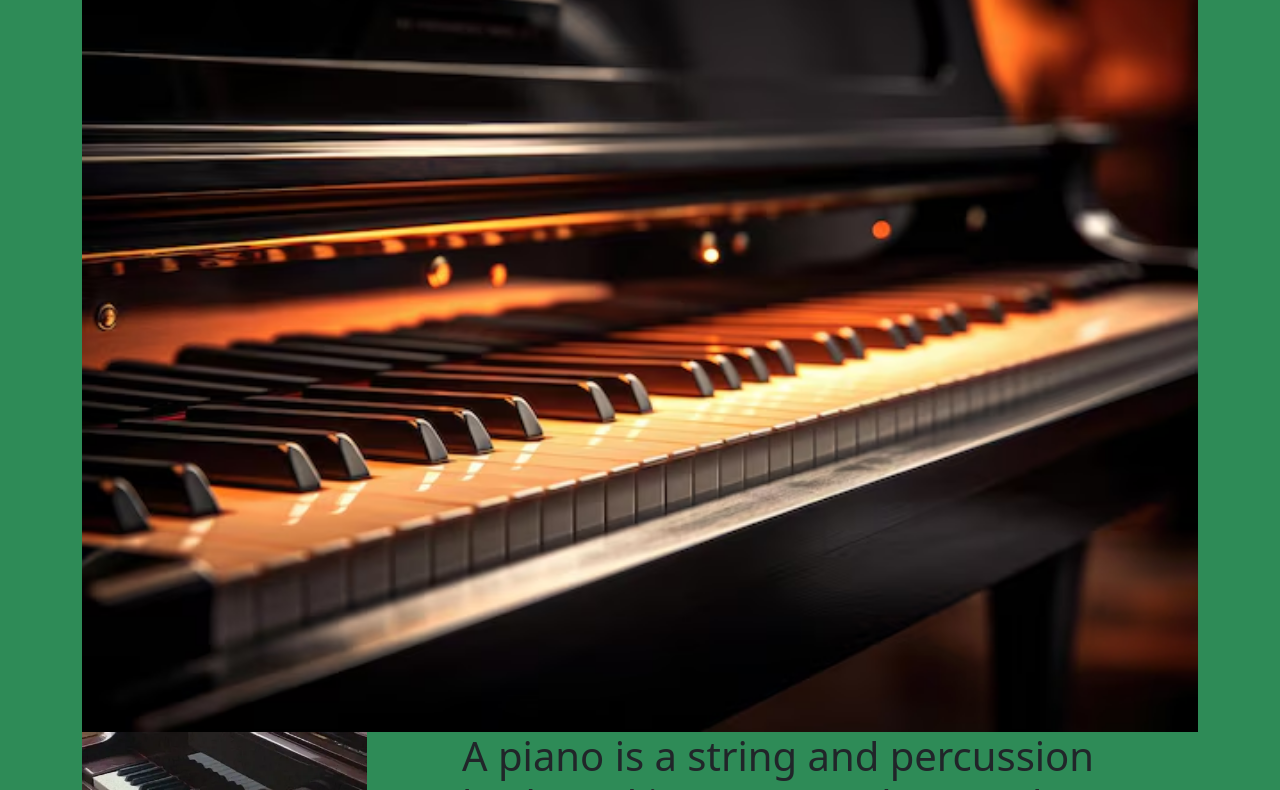
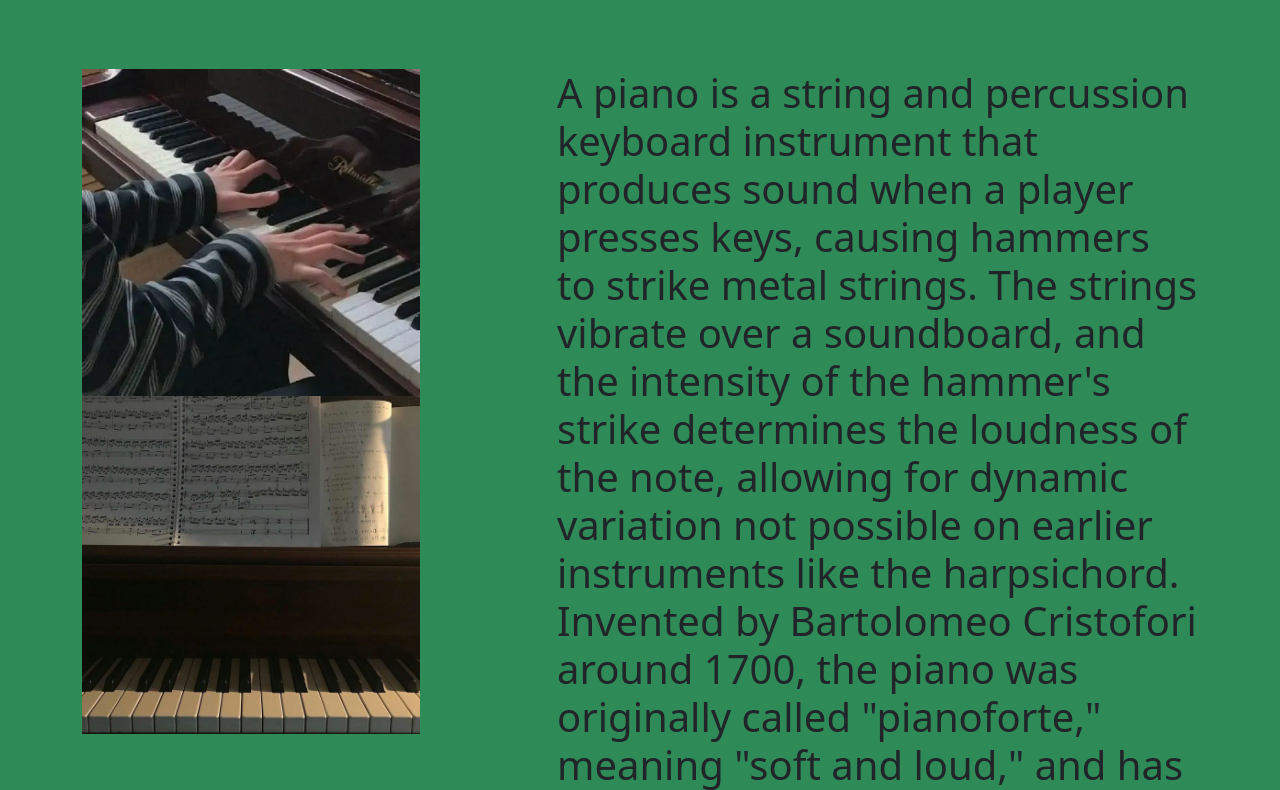
Before and after one commit to georgioutimo/georgioutimo.github.io, a plain HTML site: page index.html in a window 1280 px wide. Shown: the part 67-857 px from the top of the page. Drawn offline with nearby package versions, Linux system fonts and the light colour scheme.

Commit message:
Add files via upload

```diff
--- a/css/style.css
+++ b/css/style.css
@@ -1,13 +1,9 @@
 .myphoto1{
-	width:100%;
+	width:75%;
 }
 
 .myphoto2{
-	width:80%;
-}
-
-.myphoto3{
-	width:100%;
+	width:75%;
 }
 
 body{
@@ -19,3 +15,7 @@ body{
 	background-attachment: fixed;
 	background-size: 100% 100%;
 }
+
+div{
+	margin-bottom: 40px;
+}
--- a/index.html
+++ b/index.html
@@ -13,24 +13,25 @@
 		<div class="row">
 			<div class="col-xs-12 col-md-12">
 					<h1>The Piano</h1>
-				<img class="myphoto1"src="img/Piano2.jpg">
+
 
 			</div>
 		</div>
 		<div class="row">
-			<div class="col-xs-4 col-md-4">
-				<img class="myphoto2"src="img/Piano6.webp">
+			<div class="col-xs-12 col-md-5">
+				<img class="myphoto1"src="img/Piano6.webp">
+				<img class="myphoto2"src="img/Piano4.jpg">
 			</div>
-			<div class="col-xs-8 col-md-8">
+			<div class="col-xs-12 col-md-7">
 				<h1>A piano is a string and percussion keyboard instrument that produces sound when a player presses keys, causing hammers to strike metal strings. The strings vibrate over a soundboard, and the intensity of the hammer's strike determines the loudness of the note, allowing for dynamic variation not possible on earlier instruments like the harpsichord. Invented by Bartolomeo Cristofori around 1700, the piano was originally called "pianoforte," meaning "soft and loud," and has since become a versatile instrument used in many musical genres, from classical to jazz and rock.</h1>
 			</div>
-		</div>
+
 		</div>
 		<div class="row">
-			<div class="col-xs-6 col-md-6">
+			<div class="col-xs-12 col-md-6">
 				<iframe data-testid="embed-iframe" style="border-radius:12px" src="https://open.spotify.com/embed/track/39zu6JGd6tvRNsqyK78RLk?utm_source=generator" width="100%" height="352" frameBorder="0" allowfullscreen="" allow="autoplay; clipboard-write; encrypted-media; fullscreen; picture-in-picture" loading="lazy"></iframe>
 			</div>
-			<div class="col-xs-6 col-md-6">
+			<div class="col-xs-12 col-md-6">
 				<iframe data-testid="embed-iframe" style="border-radius:12px" src="https://open.spotify.com/embed/album/2bP8L39GYpPSN2wnNqTJJr?utm_source=generator" width="100%" height="352" frameBorder="0" allowfullscreen="" allow="autoplay; clipboard-write; encrypted-media; fullscreen; picture-in-picture" loading="lazy"></iframe>
 			</div>
 		</div>
```
